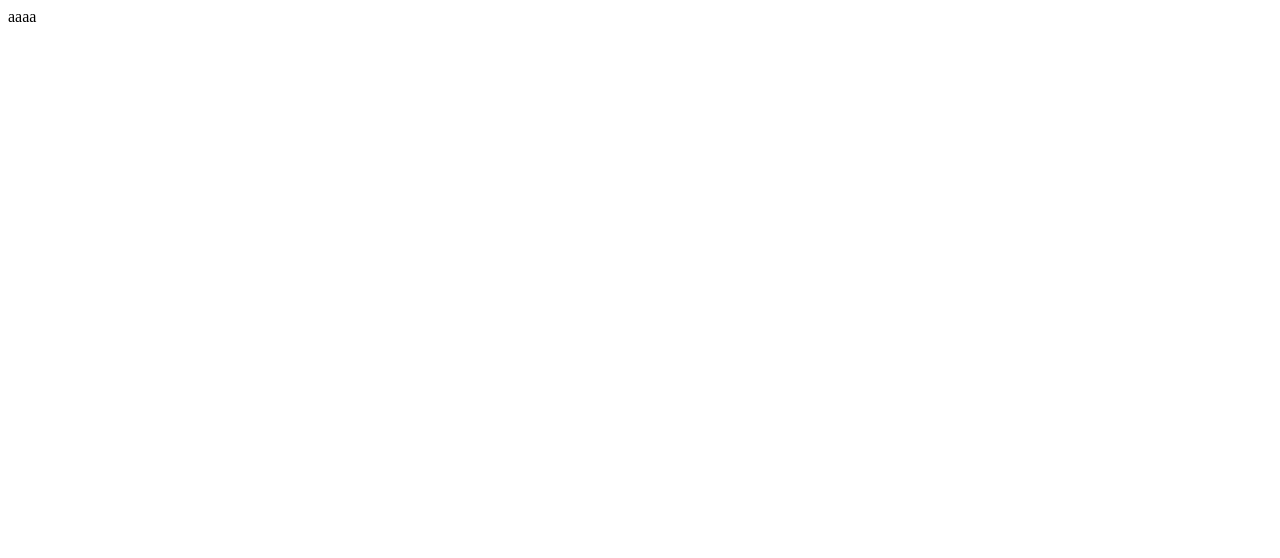
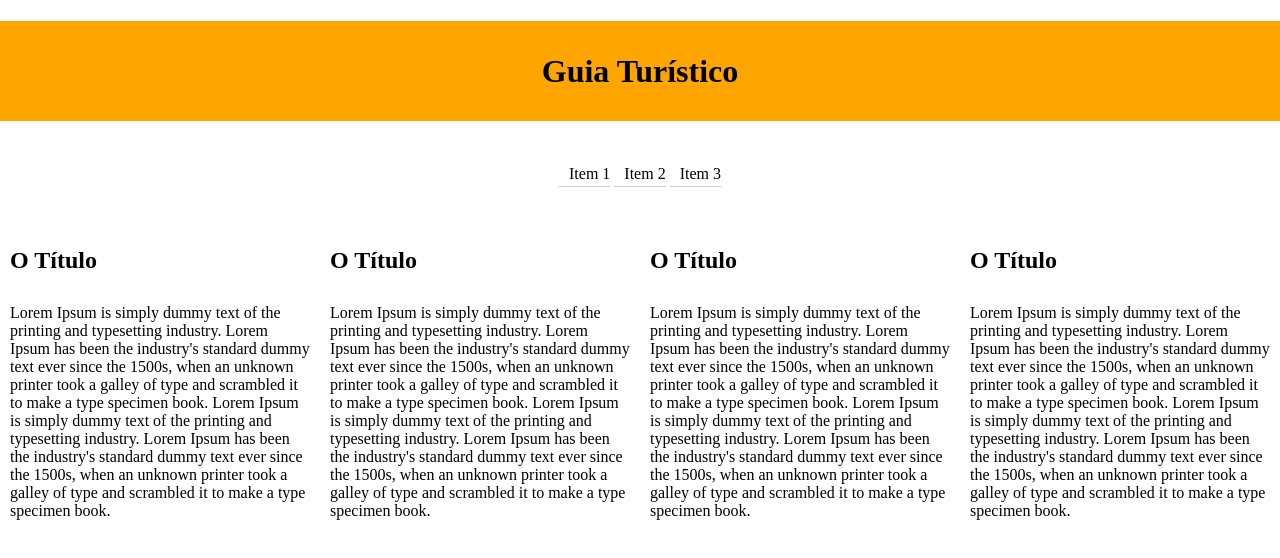
Before and after one commit to DouglasTolotti/teste3, a plain HTML site: page index.html in a window 1280 px wide. Drawn offline with Linux system fonts and the light colour scheme.

Commit message:
testando

```diff
--- /dev/null
+++ b/css/style.css
@@ -0,0 +1,77 @@
+body {
+  margin: 0;
+}
+
+h2 {
+  padding-left: 10px;
+}
+
+.topo {
+  width: 100%;
+  height: 100px;
+  line-height: 100px;
+  background-color: orange;
+  text-align: center;
+}
+
+.menu {
+  width: 100%;
+  margin: 40px 0;
+  text-align: center;
+}
+.menu ul,
+.menu li {
+  margin: 0;
+  padding: 0;
+  display: inline-block;
+}
+.menu li {
+  list-style: none;
+  height: 25px;
+  line-height: 25px;
+  border-bottom: 1px solid #cccccc;
+  padding-left: 10px;
+}
+
+.menu-mobile {
+  display: none;
+  height: 30px;
+  text-align: center;
+
+}
+.cidade{
+    width: 25%;
+    float: left;
+}
+p {
+  padding: 10px;
+}
+
+@media only screen and (min-width: 320px) and (max-width: 768px){
+    .cidade{
+        width: 50%;
+    }
+
+    h2{
+        text-align: center;
+    }
+}
+@media only screen and (max-width: 320px){
+    .cidade{
+        width: 100%;
+    }
+
+    h2{
+        text-align: center;
+    }
+
+    .menu ul li{
+        display: none;
+    }
+
+    .menu-mobile{
+        margin-bottom: -100px;
+        font-size: 25px;
+        display: block;
+    }
+}
--- a/index.html
+++ b/index.html
@@ -1 +1,82 @@
-aaaa
+<!DOCTYPE html>
+<html>
+
+<head>
+    <meta charset="UTF-8" />
+    <title>Responsividade</title>
+    <link rel="stylesheet" href="css/style.css" />
+    <link rel="stylesheet" href="https://use.fontawesome.com/releases/v5.8.1/css/all.css"
+        integrity="sha384-50oBUHEmvpQ+1lW4y57PTFmhCaXp0ML5d60M1M7uH2+nqUivzIebhndOJK28anvf" crossorigin="anonymous">
+</head>
+
+<body>
+    <div class="topo">
+        <h1>Guia Turístico</h1>
+    </div>
+    <div class="menu">
+        <div class="menu-mobile">
+            <i class="fas fa-bars"></i>
+        </div>
+        <ul>
+            <li>Item 1</li>
+            <li>Item 2</li>
+            <li>Item 3</li>
+        </ul>
+    </div>
+    <div class="conteudo">
+        <div class="cidade">
+            <h2>O Título</h2>
+            <p>
+                Lorem Ipsum is simply dummy text of the printing and typesetting
+                industry. Lorem Ipsum has been the industry's standard dummy text ever
+                since the 1500s, when an unknown printer took a galley of type and
+                scrambled it to make a type specimen book.
+                Lorem Ipsum is simply dummy text of the printing and typesetting
+                industry. Lorem Ipsum has been the industry's standard dummy text ever
+                since the 1500s, when an unknown printer took a galley of type and
+                scrambled it to make a type specimen book.
+            </p>
+        </div>
+        <div class="cidade">
+            <h2>O Título</h2>
+            <p>
+                Lorem Ipsum is simply dummy text of the printing and typesetting
+                industry. Lorem Ipsum has been the industry's standard dummy text ever
+                since the 1500s, when an unknown printer took a galley of type and
+                scrambled it to make a type specimen book.
+                Lorem Ipsum is simply dummy text of the printing and typesetting
+                industry. Lorem Ipsum has been the industry's standard dummy text ever
+                since the 1500s, when an unknown printer took a galley of type and
+                scrambled it to make a type specimen book.
+            </p>
+        </div>
+        <div class="cidade">
+            <h2>O Título</h2>
+            <p>
+                Lorem Ipsum is simply dummy text of the printing and typesetting
+                industry. Lorem Ipsum has been the industry's standard dummy text ever
+                since the 1500s, when an unknown printer took a galley of type and
+                scrambled it to make a type specimen book.
+                Lorem Ipsum is simply dummy text of the printing and typesetting
+                industry. Lorem Ipsum has been the industry's standard dummy text ever
+                since the 1500s, when an unknown printer took a galley of type and
+                scrambled it to make a type specimen book.
+            </p>
+        </div>
+        <div class="cidade">
+            <h2>O Título</h2>
+            <p>
+                Lorem Ipsum is simply dummy text of the printing and typesetting
+                industry. Lorem Ipsum has been the industry's standard dummy text ever
+                since the 1500s, when an unknown printer took a galley of type and
+                scrambled it to make a type specimen book.
+                Lorem Ipsum is simply dummy text of the printing and typesetting
+                industry. Lorem Ipsum has been the industry's standard dummy text ever
+                since the 1500s, when an unknown printer took a galley of type and
+                scrambled it to make a type specimen book.
+            </p>
+        </div>
+    </div>
+</body>
+
+</html>
```
